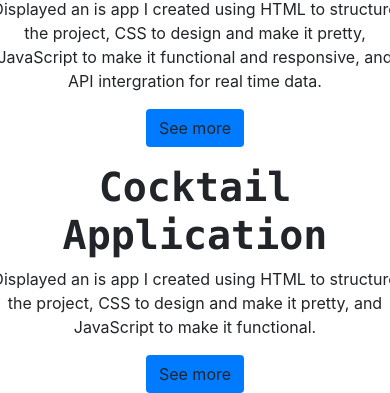
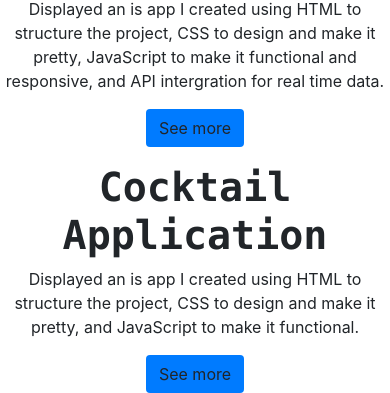
Before and after one commit to SANEH69/about-sanelisiwe-app, a plain HTML site: page index.html in a window 390 px wide. Shown: the part 747-1140 px from the top of the page. Drawn offline with nearby package versions, Linux system fonts and the light colour scheme.

Commit message:
Updated my class

```diff
--- a/index.html
+++ b/index.html
@@ -77,7 +77,7 @@
         >Contact Me</a
       >
     </div>
-    <div class="text-sm-left">
+    <div class="container">
     <div class="row">
       <img
         src="https://s3.amazonaws.com/shecodesio-production/uploads/files/000/151/710/original/JS_TimeZones_-_Google_Chrome_2024_11_30_11_06_15.png?1732957767"
--- /dev/null
+++ b/src/style.css
@@ -0,0 +1,6 @@
+@media (max-width: 768px) {
+   .container {
+    text-align: left;
+    background-color: blueviolet;
+   }
+}
```
